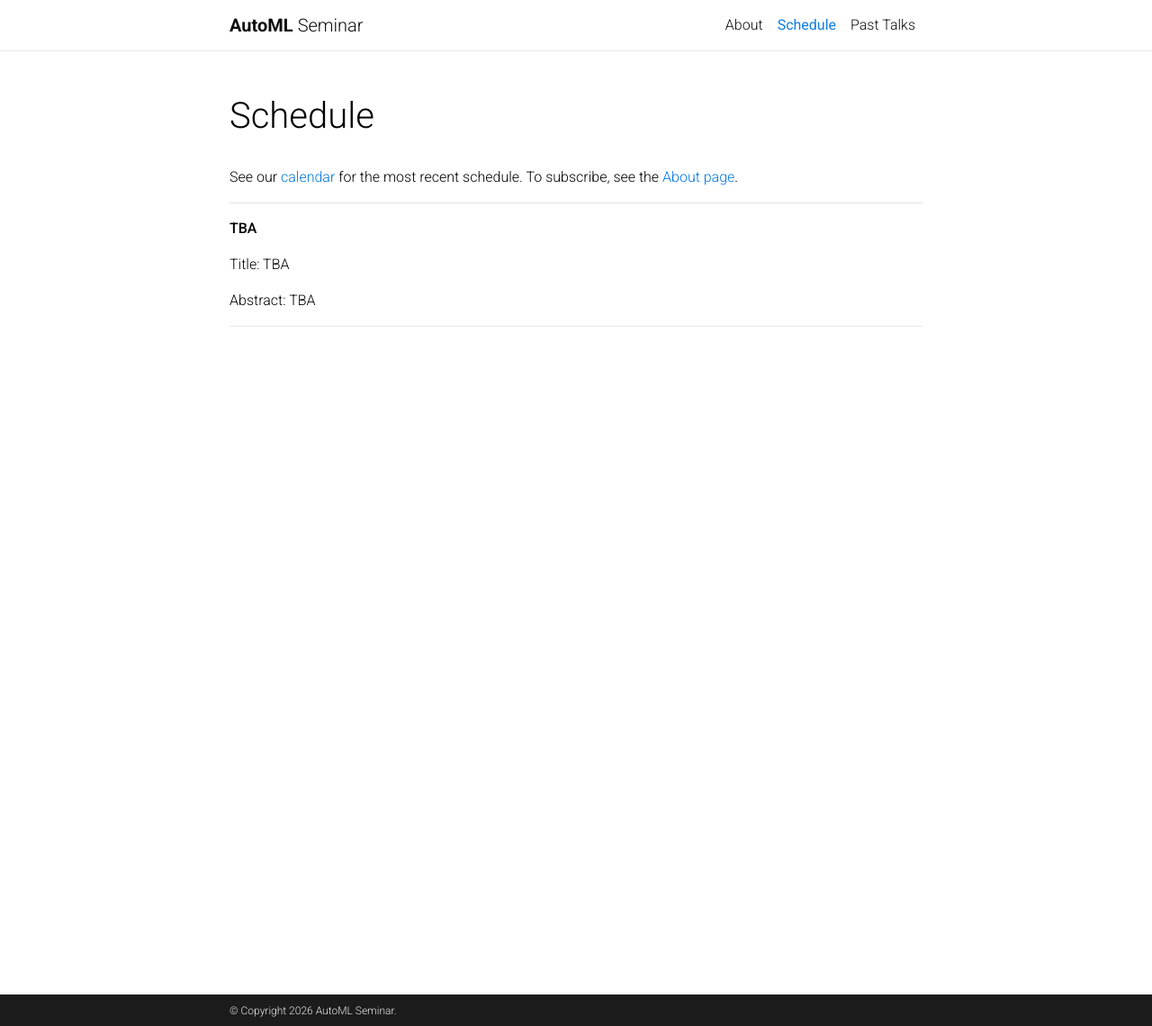
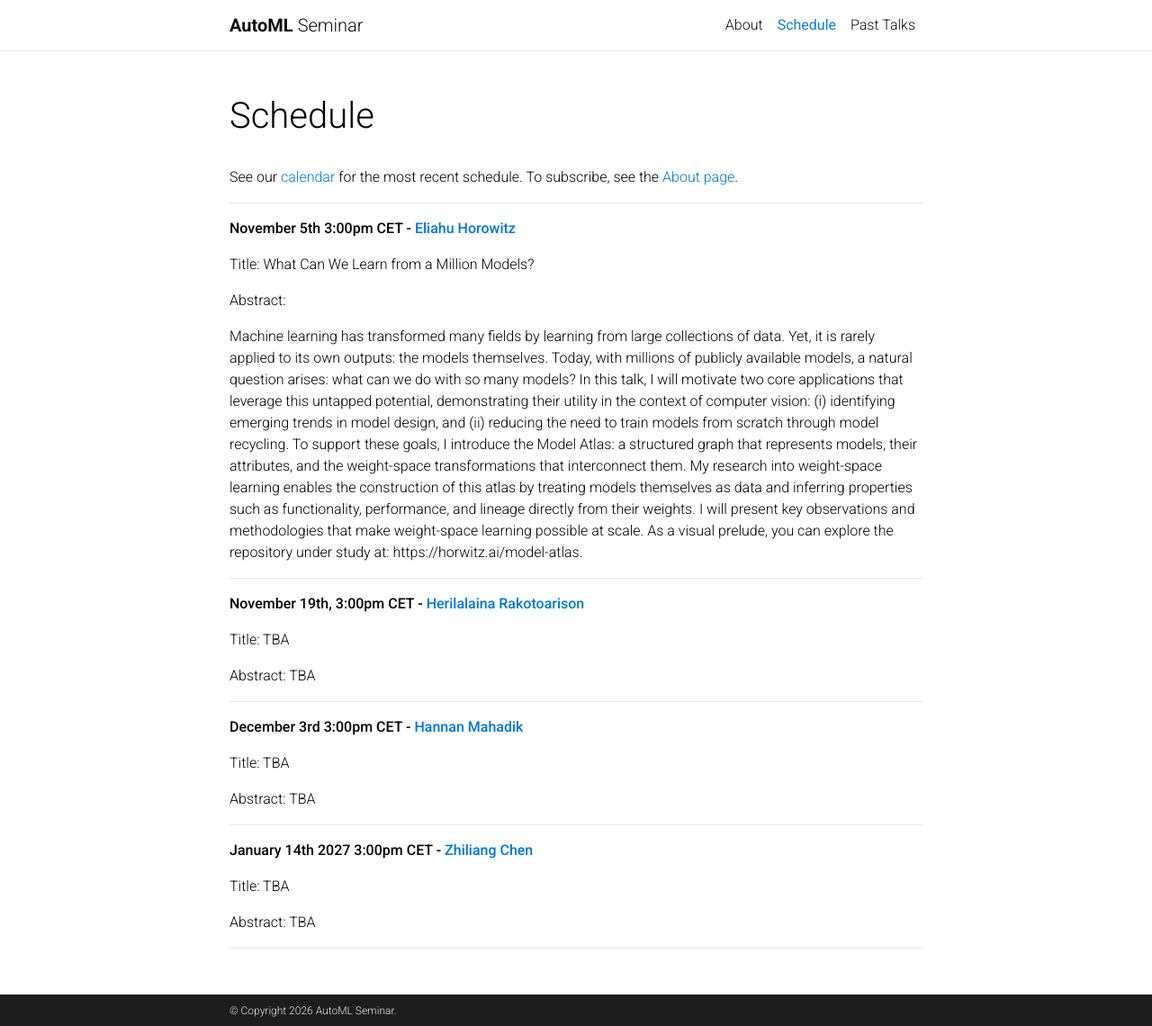
Before and after one commit to AutoML-Seminars/AutoML-Seminars.github.io, a Jekyll site: the page built from _pages/schedule.md, in a window 1280 px wide and 1140 px high. Shown: the whole window at 90% size. Built offline with Jekyll 4.4.1, drawn with Linux system fonts in a browser that asks for light colours; comment, search, counter and statistics services are not loaded; a style sheet for code colours, icons or effects is not loaded.

Commit message:
update schedule

```diff
--- a/_pages/schedule.md
+++ b/_pages/schedule.md
@@ -13,10 +13,36 @@ See our [calendar](https://calendar.google.com/calendar/embed?src=automlseminar%
 ---------
 
 
-**TBA**
+**November 5th 3:00pm CET - [Eliahu Horowitz](https://horwitz.ai)**
+
+Title: What Can We Learn from a Million Models?
+
+Abstract:
+
+Machine learning has transformed many fields by learning from large collections of data. Yet, it is rarely applied to its own outputs: the models themselves. Today, with millions of publicly available models, a natural question arises: what can we do with so many models? In this talk, I will motivate two core applications that leverage this untapped potential, demonstrating their utility in the context of computer vision: (i) identifying emerging trends in model design, and (ii) reducing the need to train models from scratch through model recycling. To support these goals, I introduce the Model Atlas: a structured graph that represents models, their attributes, and the weight-space transformations that interconnect them. My research into weight-space learning enables the construction of this atlas by treating models themselves as data and inferring properties such as functionality, performance, and lineage directly from their weights. I will present key observations and methodologies that make weight-space learning possible at scale. As a visual prelude, you can explore the repository under study at: https://horwitz.ai/model-atlas.
+
+---------
+
+**November 19th, 3:00pm CET - [Herilalaina Rakotoarison](https://herilalaina.github.io/)**
 
 Title: TBA
 
 Abstract: TBA
 
 ---------
+
+**December 3rd 3:00pm CET - [Hannan Mahadik](https://github.com/HannanJaved)**
+
+Title: TBA
+
+Abstract: TBA
+
+---------
+
+**January 14th 2027 3:00pm CET - [Zhiliang Chen](https://chenzhiliang94.github.io/home/)**
+
+Title: TBA
+
+Abstract: TBA
+
+---------
```
